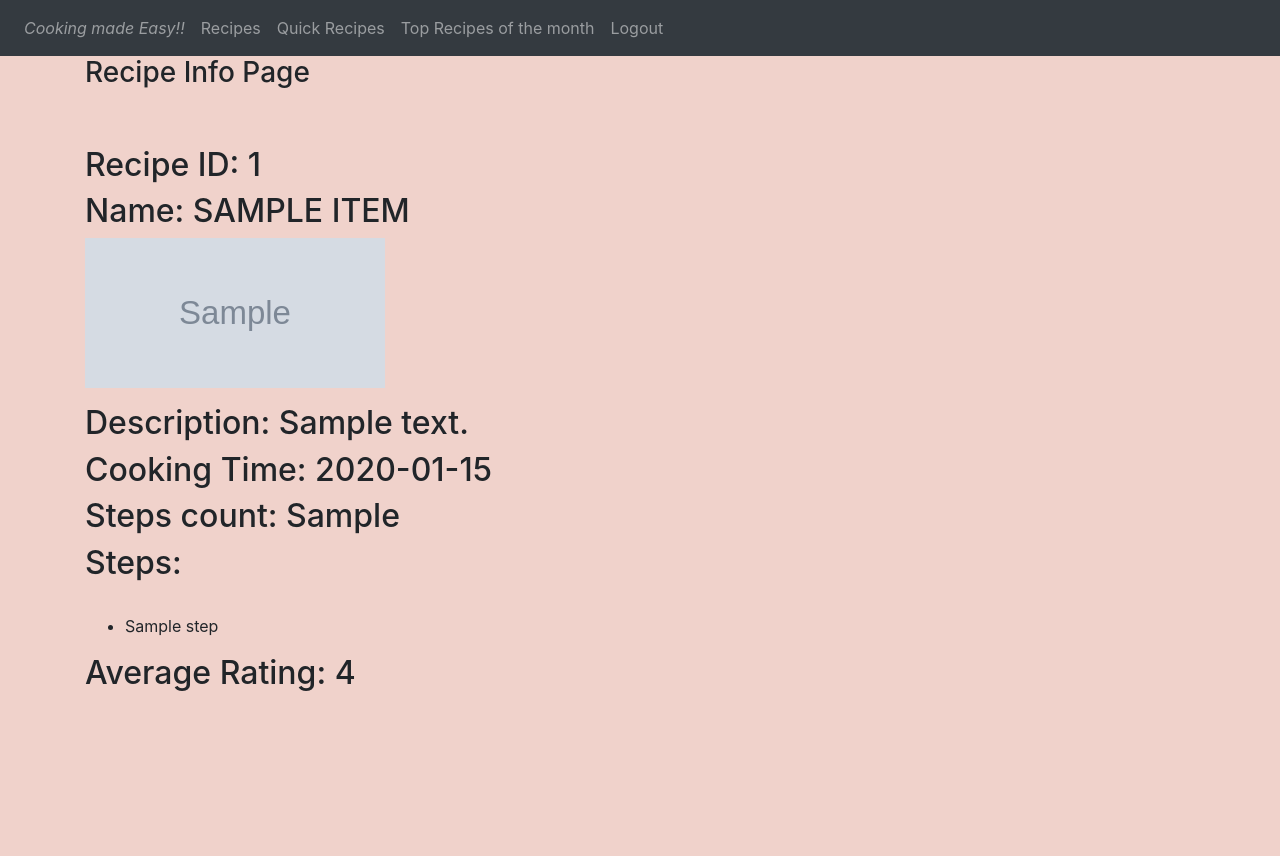
After one commit to saurabh737/Cooking-made-easy, a Flask app: page /recipeinfo in a window 1280 px wide. The commit adds this page. Run offline with Flask 2, Linux system fonts and the light colour scheme; the visitor is signed in with stand-in values (Sample User, id 1); grey boxes marked "Sample" are stand-in pictures; a database or web service that is not in the repository returns one stand-in record (values such as "Sample title"); data that the repository does not hold is empty; some libraries are stand-ins or nearby versions.

Commit message:
Retrieved recipe data from api

```diff
--- a/webapp/website/static/main.css
+++ b/webapp/website/static/main.css
@@ -1,4 +1,9 @@
 
+body,html {
+    width: 100%;
+    height: 100%;
+
+}
 
 .ingredients_text_box {
     border-radius:0.5em;
@@ -25,7 +30,7 @@
 
 .recipe_images img {
     width: 100%;
-    height: auto;
+    height: 100%;
 }
 
 .material-icons.md-light { color: rgb(247, 11, 11); }
@@ -33,3 +38,10 @@
 .material-icons.md-light :hover { color: rgb(247, 11, 11); }
 
 .material-icons.md-light.md-inactive { color: rgba(238, 228, 228, 0.945); }
+
+.landing_page {
+    background-color: #F0D2CB;
+    width: 100%;
+    height: 100%;
+    overflow-y: auto;
+}
--- a/webapp/website/templates/base.html
+++ b/webapp/website/templates/base.html
@@ -81,6 +81,7 @@
         {% endfor %}
       {% endif %}
     {% endwith %}
+    <div class = "landing_page">
       <div class="container">{% block content %}
         <div class = "home">
           <div class="container-fluid position-relative overflow-hidden mb-4 mb-sm-0" style="min-height: 95vh;">
@@ -96,13 +97,14 @@
                     <a href="/getrecipes" class="btn btn-dark">Get started</a>
                   </div>
                   <div class="col-xl-6 col-lg-5 mt-lg-5 position-relative">
-                  <img src="https://www.licious.in/blog/wp-content/uploads/2020/12/Hyderabadi-chicken-Biryani-600x600.jpg" alt="" class="img-fluid scale-up">
+                    <img src="https://i.pinimg.com/originals/88/5f/62/885f62675329c0f8a605ffe87bd61657.jpg" alt="" class="img-fluid scale-up">
                   </div>
                 </div>
               </div>
             </div>
           </div>
           {% endblock %}
+      </div>
     </div>
 
       <script
--- a/webapp/website/templates/login.html
+++ b/webapp/website/templates/login.html
@@ -1,5 +1,6 @@
 {% extends "base.html" %} {% block title %}Login{% endblock %} {% block
     content %}
+    <div class = "landing_page">
     <form method="POST">
         <h3 align="center">Login</h3>
         <div class="form-group">
@@ -25,4 +26,5 @@
         <br />
         <button type="submit" class="btn btn-primary">Login</button>
       </form>
+      </div>
     {% endblock %}
--- /dev/null
+++ b/webapp/website/templates/recipeinfo.html
@@ -0,0 +1,28 @@
+{% extends "base.html" %} {% block title %} Get Recipes {% endblock %}
+{% block content %}
+
+{% if session.name %}
+
+<!-- <h1 class="h1 fw-bold">Hello {{ session.name }} </h1> -->
+<h3 align = "left">Recipe Info Page</h3><br><br>
+
+<div class = "recipe_info_box">
+    <h2>Recipe ID: {{ recipe_data['recipe_id'] }} </h2>
+    <h2>Name: <span style="text-transform:uppercase">{{ recipe_data['name'] }}</span></h2>
+    <p class = "recipe_images"><img src = "{{ recipe_data['image'] }}"></p>
+    <h2>Description: {{ recipe_data['description'] }} </h2>
+    <h2>Cooking Time: {{ recipe_data['cooktime'] }} </h2>
+    <h2>Steps count: {{ recipe_data['steps_cnt'] }} </h2>
+    <h2>Steps: </h2><br>
+    {% for step in  recipe_data['steps'] %}
+    <ul>
+        <li>{{ step }}</li>
+    </ul>
+    {% endfor %}
+    <h2>Average Rating: {{ recipe_data['avg_rating'] }} </h2>
+</div>
+
+{% endif %}
+
+
+{% endblock %}
--- a/webapp/website/templates/signup.html
+++ b/webapp/website/templates/signup.html
@@ -1,6 +1,7 @@
 
 {% extends "base.html" %} {% block title %}Sign Up{% endblock %} {% block
     content %}
+<div class = "landing_page">
 <form method = "POST">
     <h3 align = "center">Sign Up</h3>
     <div class = "form-group">
@@ -46,4 +47,5 @@
     <br />
     <button type = "submit" class = "btn btn-primary">Submit</button>
 </form>
+</div>
 {% endblock %}
--- a/webapp/website/views.py
+++ b/webapp/website/views.py
@@ -15,26 +15,33 @@ def home():
 
 @views.route('/getrecipes', methods = ['GET','POST'])
 def getrecipes():
-    #print('=-=-=-=-=-=-=-=-=-=-=-=-=-=-=In hereeeeeeeeee')
-    print(session['name'])
-    #url = 'http://127.0.0.1:3000/recipes/getall'
-    url = 'http://127.0.0.1:3000/recipes/getall?user_id='+ str(session["user_id"])
-    print(url)
-    req = requests.get(url)
-    req_data = req.json()
-    print(req_data)
 
+    #print(session['name'])
     n_ingredients = request.form.get("n_ingredients")
     input_ingredients = request.form.get("input_ingredients")
     cooking_time = request.form.get("cooking_time")
 
-    data = {}
-    data['cooktime'] = cooking_time
+    if len(session) != 0:
+        url = 'http://127.0.0.1:3000/recipes/getall?user_id='+ str(session["user_id"])
+        print(url)
+        req = requests.get(url)
+        req_data = req.json()
+        #print(req_data)
+
+        return render_template("getrecipes.html", req_data = req_data)
+
+    else:
+        return render_template("getrecipes.html")
+
+@views.route('/recipeinfo', methods = ['GET','POST'])
+def recipeinfo():
+    recipe_id_show = request.args.get('recipe_id_get', None)
+
+    if len(session) != 0:
+        url = 'http://127.0.0.1:3000/recipes/metadata?recipe_id='+ str(recipe_id_show) + '&user_id=' + str(session["user_id"])
+        req = requests.get(url)
+        recipe_data = req.json()
+        print(recipe_data)
 
 
-    # if request.method == 'POST':
-    #     req = requests.get(url, json = data)
-    #     req_data = req.json()
-    #     print(req_data)
-
-    return render_template("getrecipes.html", req_data = req_data)
+    return render_template("recipeinfo.html", recipe_data = recipe_data)
```
Also changed, not shown: webapp/website/templates/getrecipes.html (+8 -7 lines), 2 other files. Lines whose indentation alone changed are shown as unchanged.
